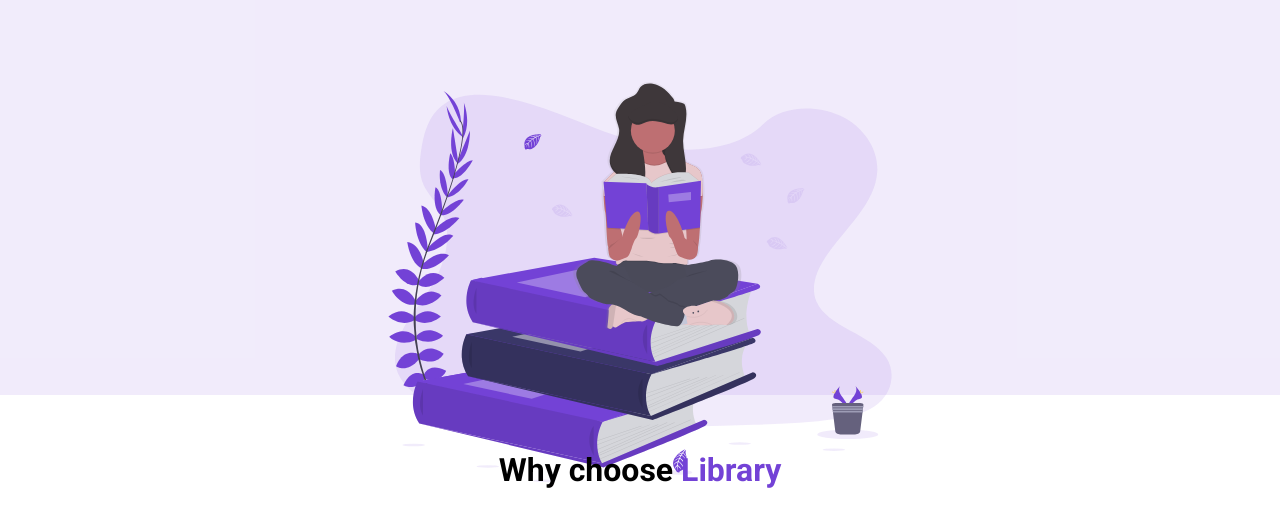
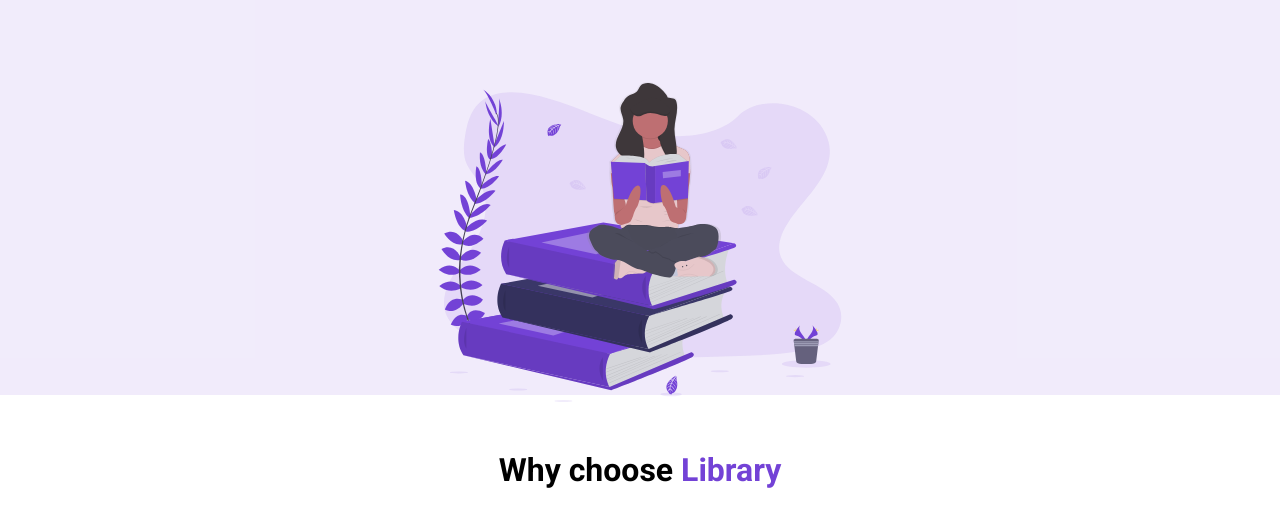
Before and after one commit to suppleye/E-Commerce, a plain HTML site: page index.html in a window 1280 px wide. Shown: the part 405-932 px from the top of the page. Drawn offline with Linux system fonts and the light colour scheme.

Commit message:
adj size of img

```diff
--- a/style.css
+++ b/style.css
@@ -15,7 +15,7 @@ nav{
 img{
     width: 100%;
     height: 100%;
-    max-height: 50vh;
+    max-height: 40vh;
 }
 
 .nav__container{
```
Also changed, not shown: index.html (line endings or trailing spaces).
